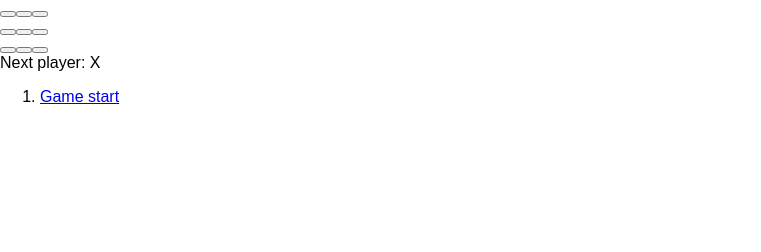
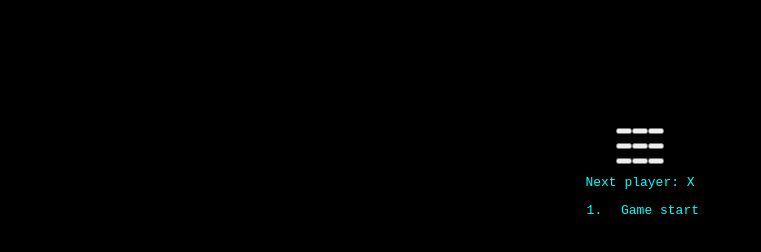
Before and after one commit to paigerichards/tic-tac-toe, a React app: page / in a window 1280 px wide. Shown: the whole page, without its empty margins (0-761 px from the left). Built offline with nearby package versions, Linux system fonts and the light colour scheme.

Commit message:
Adding minimal css styling

```diff
--- a/package.json
+++ b/package.json
@@ -4,6 +4,7 @@
   "private": true,
   "dependencies": {
     "react": "^15.6.1",
+    "react-bootstrap": "^0.31.0",
     "react-dom": "^15.6.1"
   },
   "devDependencies": {
--- a/src/index.css
+++ b/src/index.css
@@ -1,5 +1,30 @@
 body {
-  margin: 0;
-  padding: 0;
-  font-family: sans-serif;
+  text-align: center;
+  background-color: black;
+  font-family: monospace;
+  margin-top: 120px;
+
 }
+div {
+  color: aqua;
+}
+
+button.square{
+  color: red;
+}
+
+ div.game-info {
+    text-align: center;
+    margin-top: 10px;
+}
+ol {
+
+}
+a {
+  text-decoration: none;
+  color: aqua;
+}
+li {
+  max-width: 100px;
+  margin: auto;
+}
--- a/src/index.js
+++ b/src/index.js
@@ -126,7 +126,6 @@ class Game extends React.Component {
 
 // ========================================
 
-ReactDOM.render(<Game />, document.getElementById("root"));
 
 function calculateWinner(squares) {
   const lines = [
```
